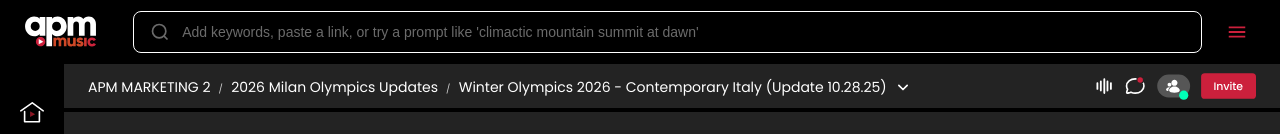
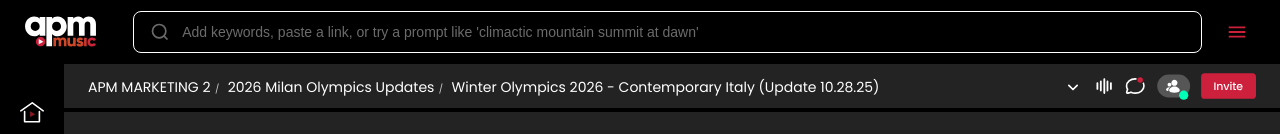
Before and after one commit to jescigno/apm, a React (Vite) app: page / in a window 1280 px wide. Shown: the top 134 px of the page. Built offline with nearby package versions, Linux system fonts and the light colour scheme.

Commit message:
Breadcrumb truncation, custom tooltip, dropdown z-index fix
Made-with: Cursor

```diff
--- a/src/App.jsx
+++ b/src/App.jsx
@@ -67,6 +67,7 @@ function App() {
               onKeyDown={(e) => e.key === 'Enter' && setDropdownOpen(!dropdownOpen)}
             >
               <span className="breadcrumb-highlight">
+                <span className="breadcrumb-text">
                   {visibleFolders.length ? (
                     visibleFolders.map((folder, i) => (
                       <span key={folder.id}>
@@ -77,6 +78,7 @@ function App() {
                   ) : (
                     'My Projects'
                   )}
+                </span>
                 <svg className="breadcrumb-chevron" viewBox="0 0 24 24" fill="none" stroke="currentColor" strokeWidth="2" strokeLinecap="round" strokeLinejoin="round" aria-hidden>
                   <path d="M7 10l5 5 5-5"/>
                 </svg>
--- a/src/components/ProjectCard.jsx
+++ b/src/components/ProjectCard.jsx
@@ -4,6 +4,9 @@ const PROJECT_IMAGES = [
   '/project-thumb-3.png',
   '/project-thumb-4.png',
 ];
+
+const PROJECT_TITLE = 'Winter Olympics 2026 - Contemporary Italy (Update 10.28.25)';
+const PROJECT_TITLE_TOOLTIP = 'Winter Olympics 2026 - Contemporary Italy\n(Update 10.28.25)';
 
 const KEYWORDS = ['Sound Design', 'Menacing', 'Ponderous/Heavy', 'Ponderous/Heavy', 'Aggressive', 'Flowing'];
 
@@ -21,7 +24,10 @@ function ProjectCard({ soundsLikePanelOpen, onSoundsLikeClick }) {
         <div className="project-content-row">
           <div className="project-text-block">
             <div className="project-title-row">
-              <h2 className="project-title">Winter Olympics 2026 - Contemporary Italy (Update 10.28.25)</h2>
+              <div className="project-title-wrap">
+                <h2 className="project-title">{PROJECT_TITLE}</h2>
+                <span className="project-title-tooltip" role="tooltip">{PROJECT_TITLE_TOOLTIP}</span>
+              </div>
               <div className="project-actions project-actions-inline">
                 <img src="/Actions.svg" alt="Project actions" className="project-actions-icons" />
               </div>
--- a/src/index.css
+++ b/src/index.css
@@ -278,9 +278,20 @@ body {
 
 .breadcrumb .breadcrumb-highlight {
   color: #ffffff;
-  display: inline-flex;
+  display: flex;
   align-items: center;
   gap: 6px;
+  min-width: 0;
+  flex: 1;
+  overflow: hidden;
+}
+
+.breadcrumb .breadcrumb-text {
+  flex: 1;
+  min-width: 0;
+  overflow: hidden;
+  text-overflow: ellipsis;
+  white-space: nowrap;
 }
 
 .breadcrumb-chevron {
@@ -291,15 +302,21 @@ body {
 
 .breadcrumb-wrapper {
   position: relative;
+  z-index: 1001;
   display: flex;
   align-items: center;
   gap: 12px;
   margin-top: 4px;
+  min-width: 0;
+  flex: 1;
 }
 
 .breadcrumb-clickable {
   cursor: pointer;
-  display: inline-block;
+  display: flex;
+  min-width: 0;
+  overflow: hidden;
+  width: 100%;
 }
 
 .breadcrumb-clickable:hover .breadcrumb-highlight {
@@ -318,7 +335,7 @@ body {
   border-radius: 10px;
   padding: 12px 0;
   box-shadow: 0 4px 20px rgba(0, 0, 0, 0.5);
-  z-index: 100;
+  z-index: 1000;
 }
 
 .breadcrumb-dropdown-item {
@@ -481,6 +498,38 @@ body {
   display: flex;
   align-items: center;
   gap: 14px;
+}
+
+.project-title-wrap {
+  position: relative;
+  min-width: 0;
+  flex: 1;
+}
+
+.project-title-wrap:hover .project-title-tooltip {
+  opacity: 1;
+  visibility: visible;
+}
+
+.project-title-tooltip {
+  position: absolute;
+  bottom: 100%;
+  left: 0;
+  margin-bottom: 6px;
+  padding: 6px 10px;
+  background: #2a2a2a;
+  color: #ffffff;
+  font-size: 14px;
+  font-weight: 400;
+  white-space: pre-line;
+  max-width: 400px;
+  border-radius: 8px;
+  box-shadow: 0 4px 12px rgba(0, 0, 0, 0.4);
+  opacity: 0;
+  visibility: hidden;
+  transition: opacity 0.15s ease, visibility 0.15s ease;
+  pointer-events: none;
+  z-index: 100;
 }
 
 .project-title {
```
Lines whose indentation alone changed are shown as unchanged.
